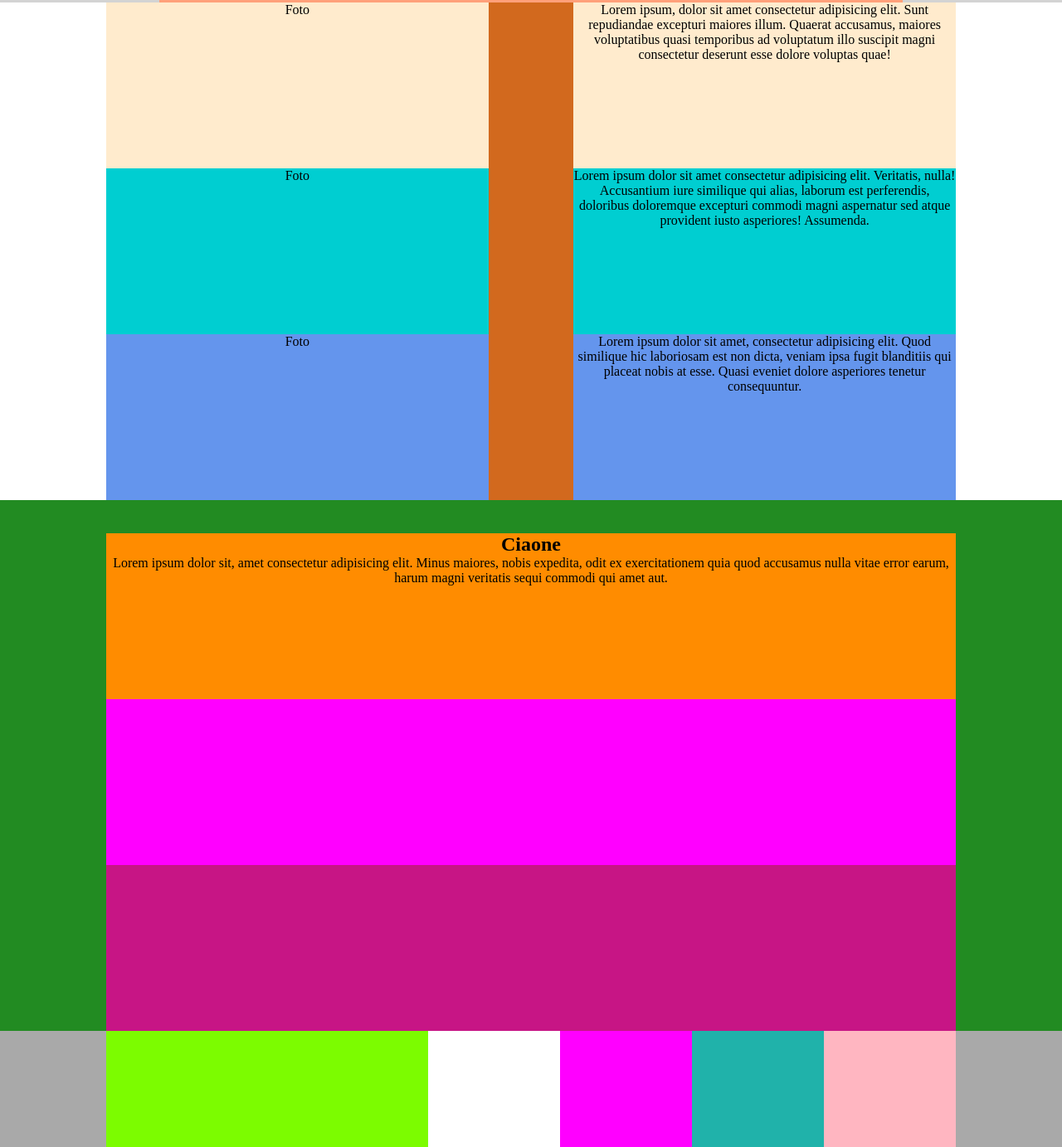
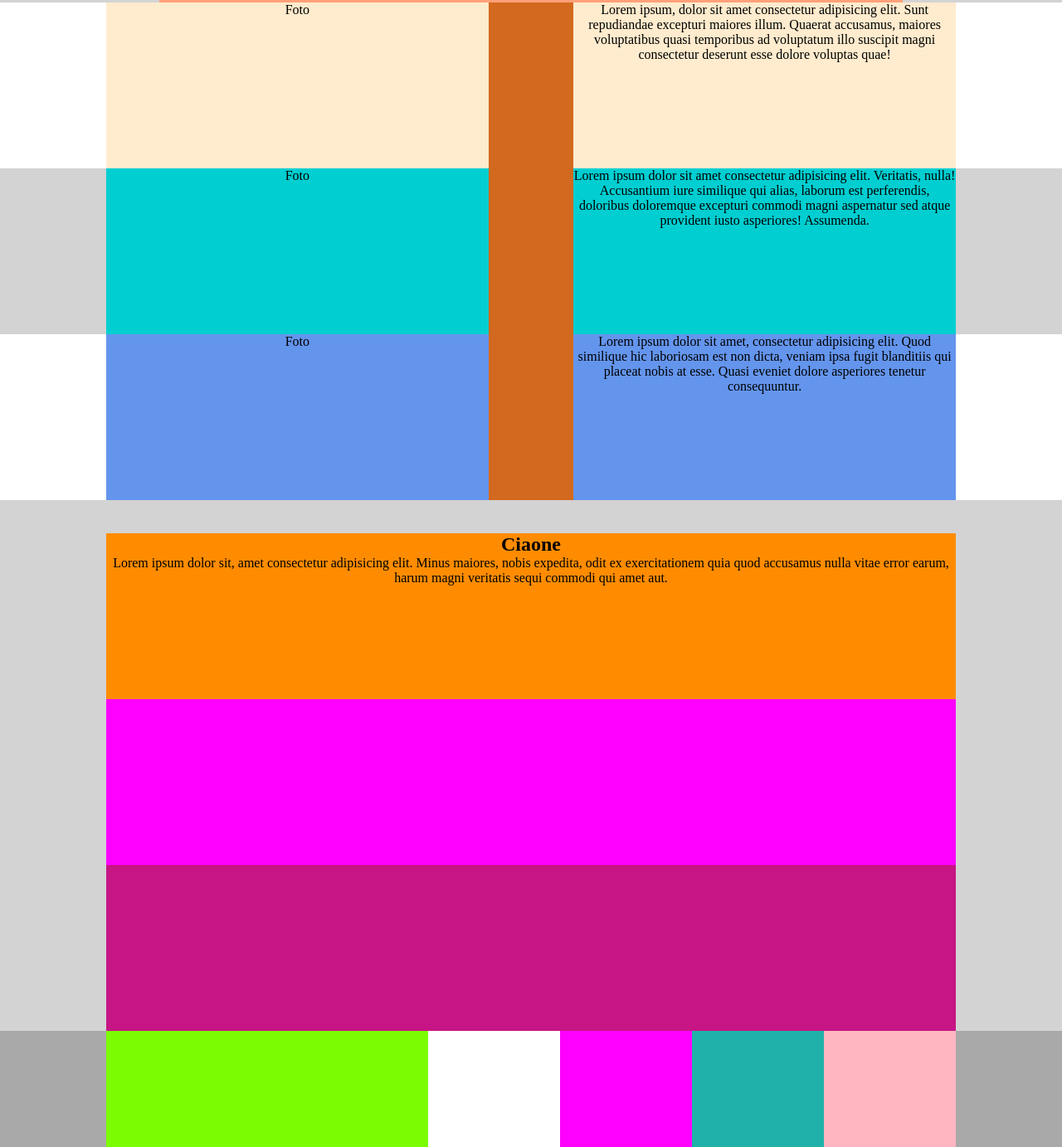
Before and after one commit to Elsti97/htmlcss-struttura-discord, a plain HTML site: page index.html in a window 1280 px wide. Shown: the part 497-1880 px from the top of the page at 83% size. Drawn offline with Linux system fonts and the light colour scheme.

Commit message:
cambio colore sfondo e aggiunto bg-wave

```diff
--- a/assets/css/style.css
+++ b/assets/css/style.css
@@ -43,11 +43,6 @@ nav{
     text-align: center;
     color:black;
 }
-/*
-.text-content{
-    text-align: center;
-    color:black;
-} */
 
 h1{
     font-size: 50px;
@@ -61,6 +56,10 @@ h1{
     display: flex;
     justify-content: space-between;
     text-align: center;
+}
+
+.bg-wave{
+    background-color: lightgray;
 }
 
 .immagine{
@@ -86,7 +85,6 @@ h1{
 }
 
 .tech{
-    background-color: forestgreen;
     padding-top: 40px;
 }
 
@@ -147,7 +145,7 @@ footer{
 }
 
 .piè{
-    border-top: 2px solid blue;
+    border-top: 5px solid blue;
     width: 80%;
     margin: auto;
     display: flex;
--- a/index.html
+++ b/index.html
@@ -27,16 +27,20 @@
             <div class="immagine uno">Foto</div>
             <div class="text uno">Lorem ipsum, dolor sit amet consectetur adipisicing elit. Sunt repudiandae excepturi maiores illum. Quaerat accusamus, maiores voluptatibus quasi temporibus ad voluptatum illo suscipit magni consectetur deserunt esse dolore voluptas quae!</div>
         </section>
-        <section class="info">
-            <div class="immagine due">Foto</div>
-            <div class="text due">Lorem ipsum dolor sit amet consectetur adipisicing elit. Veritatis, nulla! Accusantium iure similique qui alias, laborum est perferendis, doloribus doloremque excepturi commodi magni aspernatur sed atque provident iusto asperiores! Assumenda.</div>
+
+        <section class="bg-wave">
+            <section class="info">
+                <div class="immagine due">Foto</div>
+                <div class="text due">Lorem ipsum dolor sit amet consectetur adipisicing elit. Veritatis, nulla! Accusantium iure similique qui alias, laborum est perferendis, doloribus doloremque excepturi commodi magni aspernatur sed atque provident iusto asperiores! Assumenda.</div>
+            </section>
         </section>
+
         <section class="info">
             <div class="immagine tre">Foto</div>
             <div class="text tre">Lorem ipsum dolor sit amet, consectetur adipisicing elit. Quod similique hic laboriosam est non dicta, veniam ipsa fugit blanditiis qui placeat nobis at esse. Quasi eveniet dolore asperiores tenetur consequuntur.</div>
         </section>
 
-        <section class="tech">
+        <section class="tech bg-wave">
             <div class="sottotitolo">
                 <h2>Ciaone</h2>
                 <p>Lorem ipsum dolor sit, amet consectetur adipisicing elit. Minus maiores, nobis expedita, odit ex exercitationem quia quod accusamus nulla vitae error earum, harum magni veritatis sequi commodi qui amet aut.</p>
```
